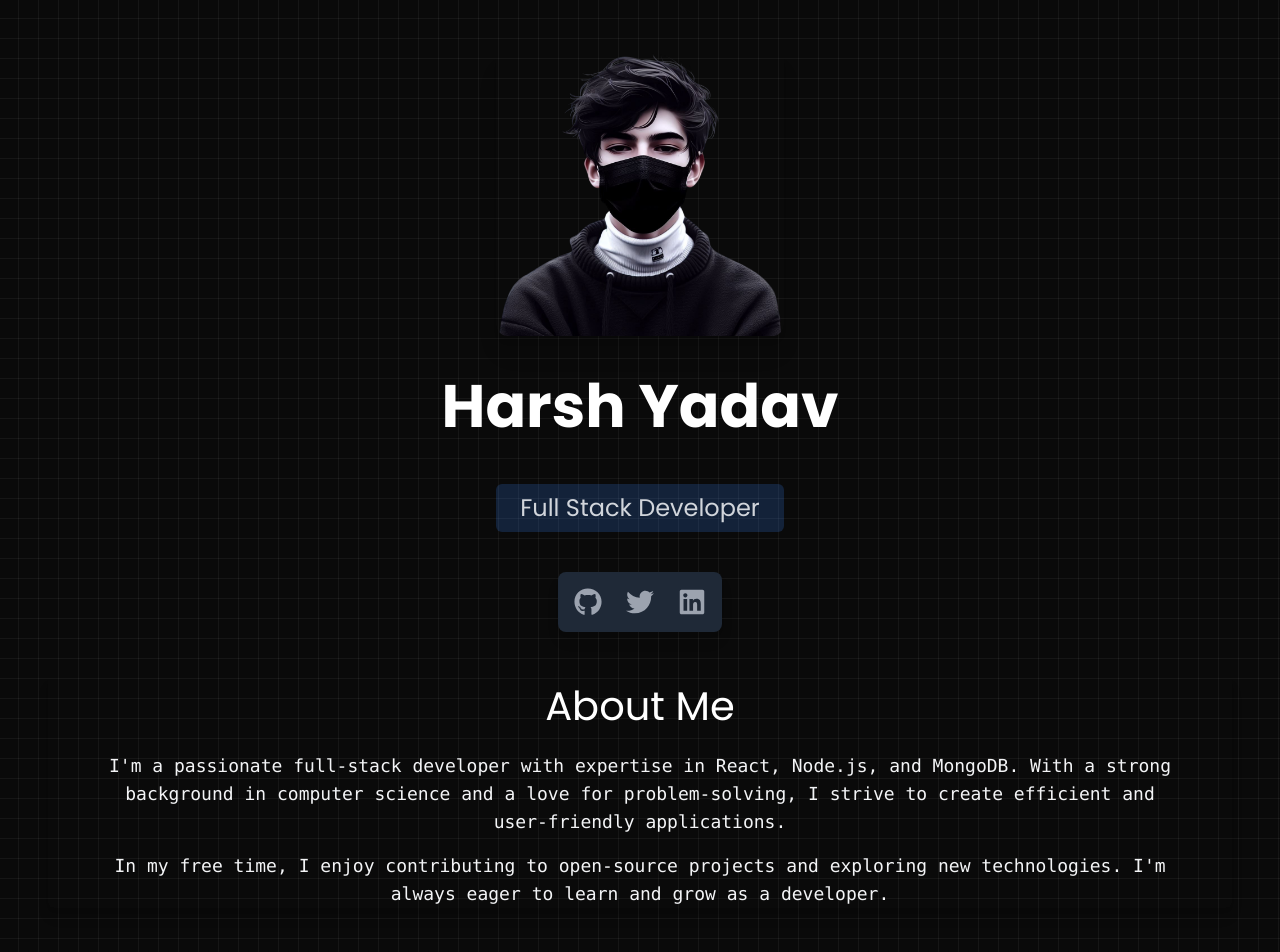
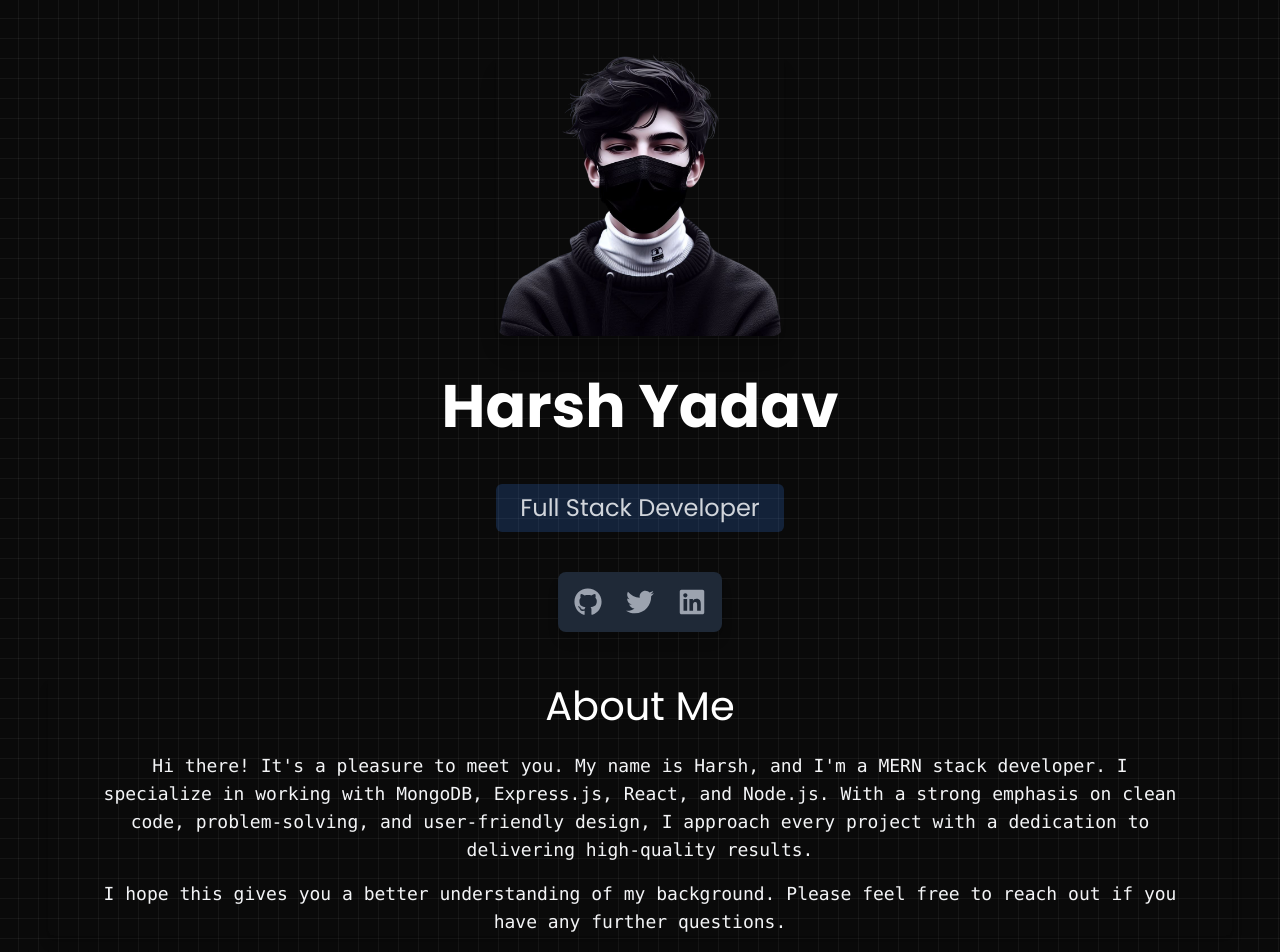
Before and after one commit to harshyadavone/Portfolio, a Next.js app: page / in a window 1280 px wide. Shown: the top 952 px of the page. Built offline with nearby package versions, Linux system fonts and the light colour scheme.

Commit message:
Update AboutSection.tsx

```diff
--- a/components/AboutSection.tsx
+++ b/components/AboutSection.tsx
@@ -5,15 +5,17 @@ const AboutSection = () => (
     <div className="md:px-0 lg:px-12 shadow-lg  rounded-md">
       <h2 className="section-title">About Me</h2>
       <p className="text-gray-100 text-lg mb-4 font-mono font-thin text-center">
-        I'm a passionate full-stack developer with expertise in React, Node.js,
-        and MongoDB. With a strong background in computer science and a love for
-        problem-solving, I strive to create efficient and user-friendly
-        applications.
+        Hi there! It's a pleasure to meet you. My name is Harsh, and I'm a
+MERN stack developer. I specialize in working with MongoDB,
+Express.js, React, and Node.js.
+With a strong emphasis on clean code, problem-solving, and
+user-friendly design, I approach every project with a dedication
+to delivering high-quality results.
+
       </p>
       <p className="text-gray-100 text-lg font-mono text-center">
-        In my free time, I enjoy contributing to open-source projects and
-        exploring new technologies. I'm always eager to learn and grow as a
-        developer.
+       I hope this gives you a better understanding of my background.
+Please feel free to reach out if you have any further questions.
       </p>
     </div>
   </section>
```
